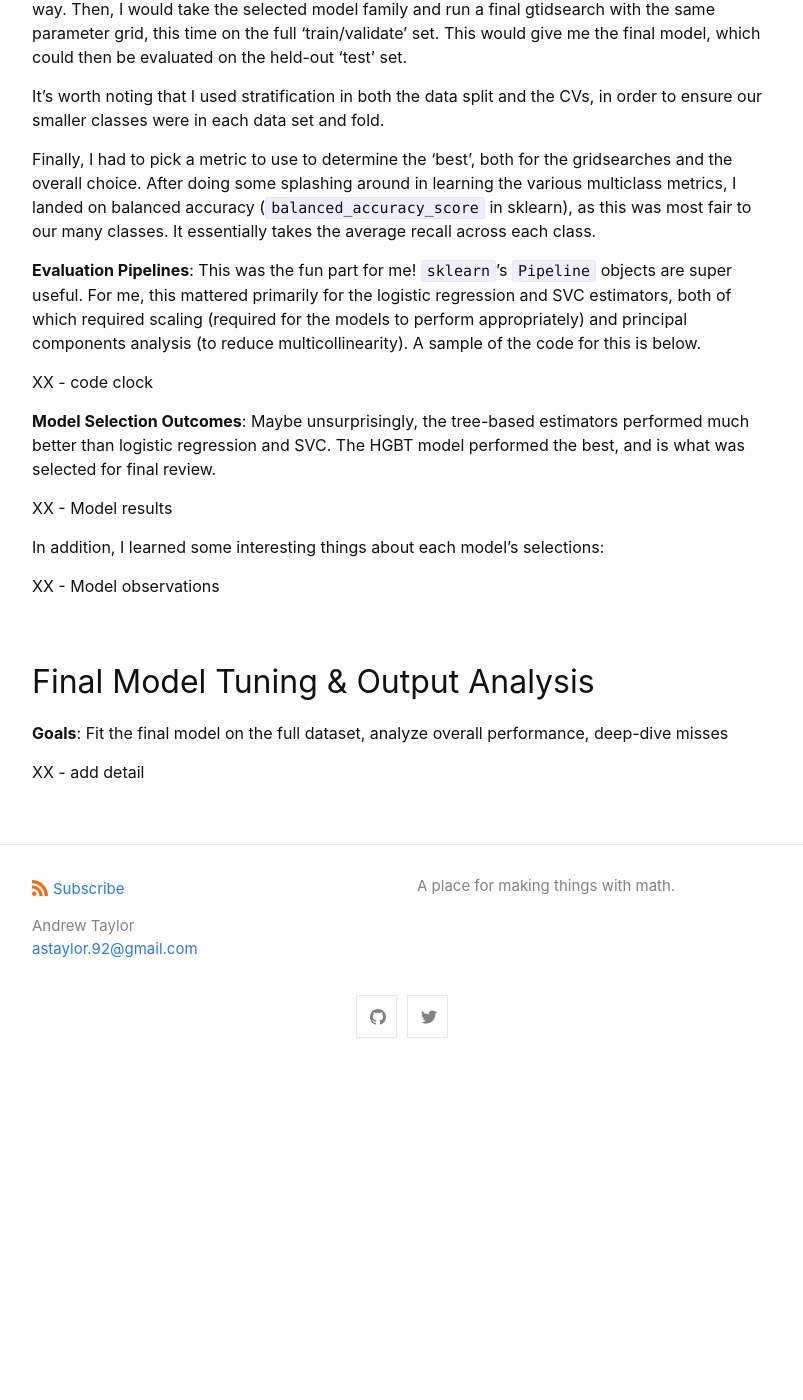
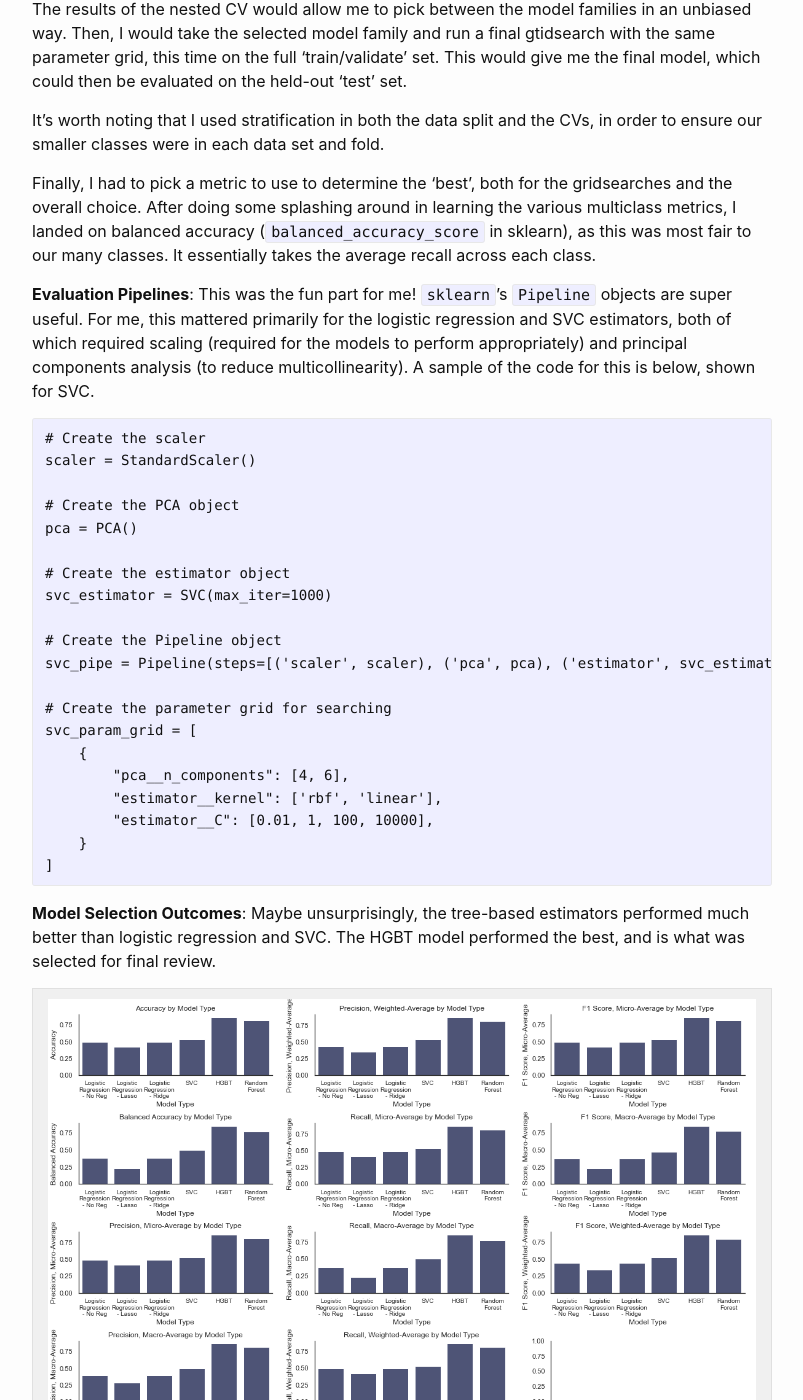
Before and after one commit to astaylor92/astaylor92.github.io, a Jekyll site: the page built from docs/_posts/2022-09-08-beer-classification.md, in a window 1280 px wide and 1400 px high, scrolled down 11290 px. Shown: the whole window, without its empty margins (238-1041 px from the left). Built offline with Jekyll 4.4.1, drawn with Linux system fonts in a browser that asks for light colours; before the commit the page ends 12363 px from its top, so only the background shows below that; some of the changed text lies outside the part shown.

Commit message:
Added more images

````diff
--- a/docs/_posts/2022-09-08-beer-classification.md
+++ b/docs/_posts/2022-09-08-beer-classification.md
@@ -153,7 +153,7 @@ Although the tree-based algorithms shouln't have too much of an issue with this,
 
 **Beer Style Characteristics**: Essentially, here I wanted to take a look at the general profile of each beer. Now, I know radar plots (can be contentious)[http://www.thefunctionalart.com/2012/11/radar-graphs-avoid-them-999-of-time.html] due to the difficulty in comparing observations, BUT this seemed like a time where they make sense. The idea would be that radar charts give us a feel for each beer's characteristics without really needing a direct comparison across attributes. Then, we could use a few bar charts to compare beers along the different attributes.
 
-For example, if we looked at the radar chart of an IPA, below, we can see that it's generally very XX, XX, and XX. It's also more XX than XX. We can't really tell if the value for XX is more than XX, but in this case, we don't care about those values to that level of detail.
+For example, if we looked at the radar chart of an IPA, below, we can see that it's generally very malty and bitter, with a lot of body. It's also more sweet than hoppy. We can't really tell if the value for malty is more than bitter, but in this case, we don't care about those values to that level of detail.
 
 |![Radar Chart Stout](/images/beercharacteristics/spider_Stout.png)|
 |:--:|
@@ -184,13 +184,36 @@ It's worth noting that I used stratification in both the data split and the CVs,
 
 Finally, I had to pick a metric to use to determine the 'best', both for the gridsearches and the overall choice. After doing some splashing around in learning the various multiclass metrics, I landed on balanced accuracy (`balanced_accuracy_score` in sklearn), as this was most fair to our many classes. It essentially takes the average recall across each class.
 
-**Evaluation Pipelines**: This was the fun part for me! `sklearn`'s `Pipeline` objects are super useful. For me, this mattered primarily for the logistic regression and SVC estimators, both of which required scaling (required for the models to perform appropriately) and principal components analysis (to reduce multicollinearity). A sample of the code for this is below.
+**Evaluation Pipelines**: This was the fun part for me! `sklearn`'s `Pipeline` objects are super useful. For me, this mattered primarily for the logistic regression and SVC estimators, both of which required scaling (required for the models to perform appropriately) and principal components analysis (to reduce multicollinearity). A sample of the code for this is below, shown for SVC.
 
-XX - code clock
+```
+# Create the scaler
+scaler = StandardScaler()
+
+# Create the PCA object
+pca = PCA()
+
+# Create the estimator object
+svc_estimator = SVC(max_iter=1000)
+
+# Create the Pipeline object
+svc_pipe = Pipeline(steps=[('scaler', scaler), ('pca', pca), ('estimator', svc_estimator)])
+
+# Create the parameter grid for searching
+svc_param_grid = [
+    {
+        "pca__n_components": [4, 6],
+        "estimator__kernel": ['rbf', 'linear'],
+        "estimator__C": [0.01, 1, 100, 10000],
+    }
+]
+```
 
 **Model Selection Outcomes**: Maybe unsurprisingly, the tree-based estimators performed much better than logistic regression and SVC. The HGBT model performed the best, and is what was selected for final review.
 
-XX - Model results
+|![Model Results](/images/beercharacteristics/model_scores.png)|
+|:--:|
+|*Model Results*|
 
 In addition, I learned some interesting things about each model's selections:
 
````
Also changed, not shown: docs/images/beercharacteristics/model_scores.png (added), docs/images/beercharacteristics/sweetness_by_style.png.
